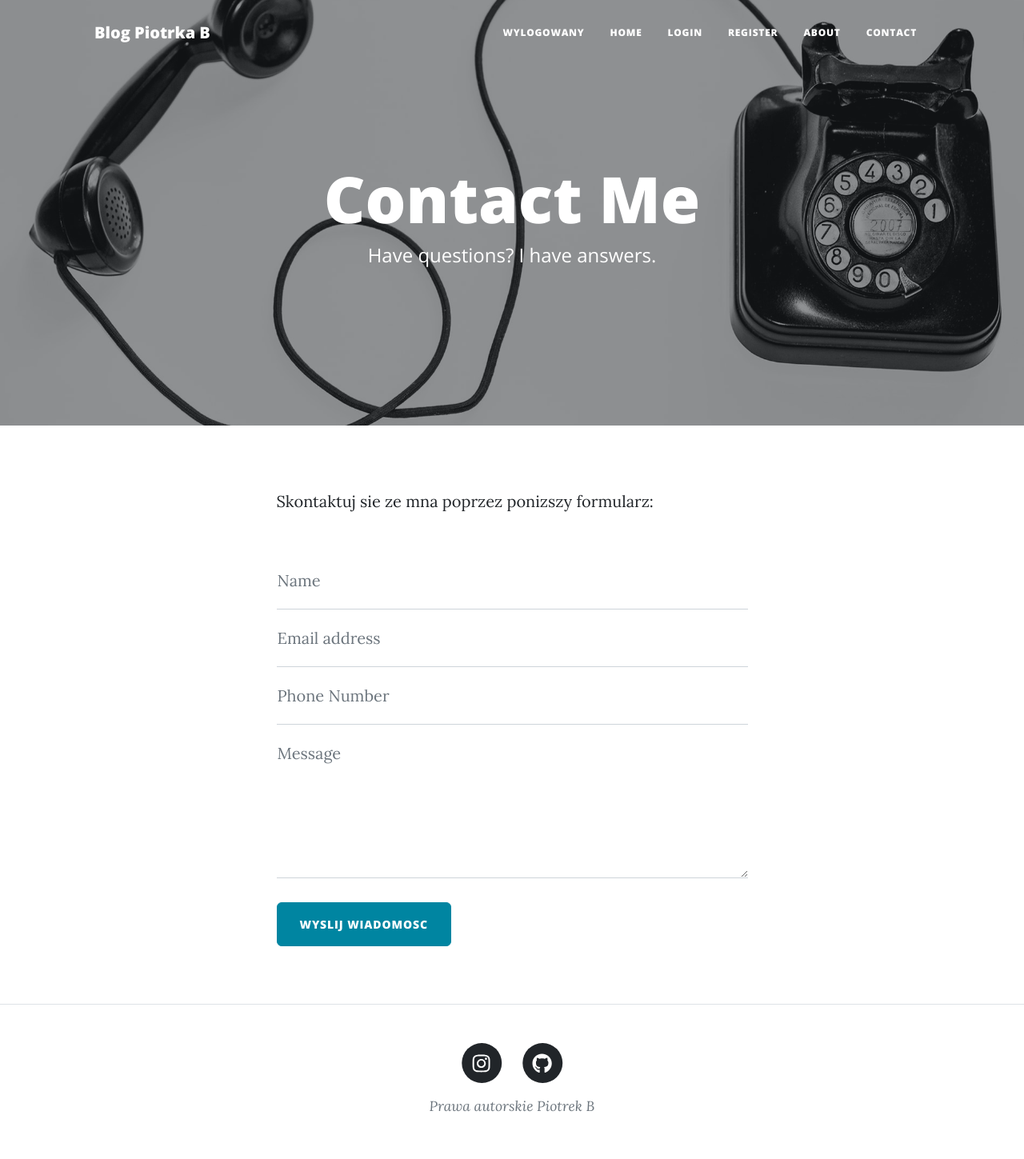
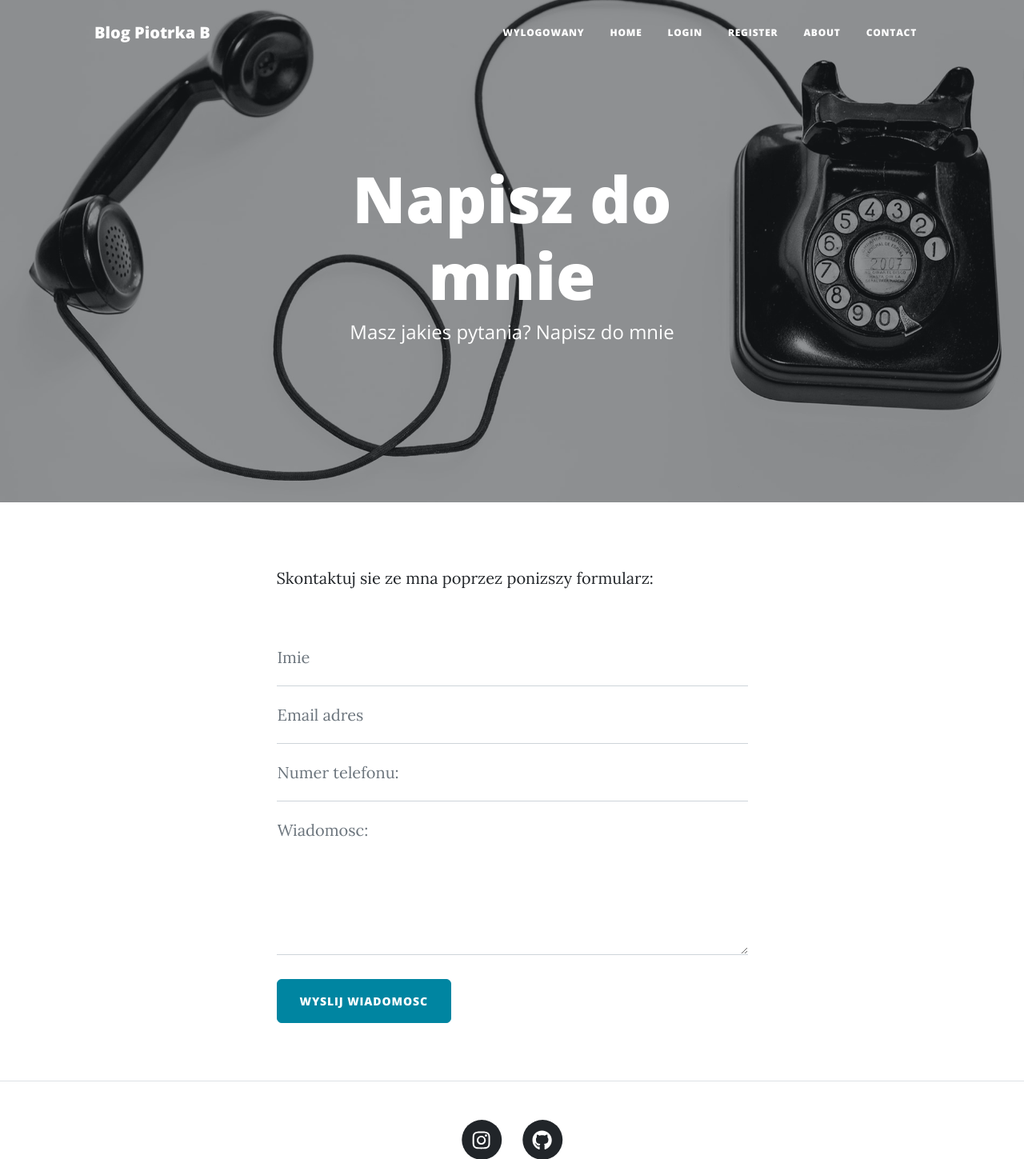
Before and after one commit to gumissek/66.blog-logowanie-online, a Flask app: page /contact in a window 1280 px wide. Shown: the top 1449 px of the page at 80% size. Before the commit the page ends 1390 px from the top, so only its background shows below. Run offline with Flask 3, Linux system fonts and the light colour scheme; some libraries are stand-ins or nearby versions.

Commit message:
modify add_new_post modify pages index.html;contact.html;make-post.html;post-html

```diff
--- a/forms.py
+++ b/forms.py
@@ -11,7 +11,7 @@ class CreatePostForm(FlaskForm):
     subtitle = StringField("Subtitle", validators=[DataRequired()])
     img_url = StringField("Blog Image URL", validators=[DataRequired(), URL()])
     body = CKEditorField("Blog Content", validators=[DataRequired()])
-    submit = SubmitField("Submit Post")
+    submit = SubmitField("Dodaj post")
 
 
 # TODO: Create a RegisterForm to register new users
--- a/main.py
+++ b/main.py
@@ -194,7 +194,7 @@ def add_new_post():
         subtitle = request.form['subtitle']
         img_url = request.form['img_url']
         body = request.form['body']
-        current_date = datetime.datetime.today()
+        current_date = datetime.datetime.today().strftime('%Y-%m-%d')
         new_post = BlogPost(title=title, subtitle=subtitle, date=current_date, img_url=img_url, body=body,
                             author_id=current_user.id)
         db.session.add(new_post)
@@ -260,4 +260,4 @@ def contact():
 
 
 if __name__ == "__main__":
-    app.run(debug=False, port=5002)
+    app.run(debug=True, port=5002)
--- a/templates/about.html
+++ b/templates/about.html
@@ -9,8 +9,8 @@
     <div class="row gx-4 gx-lg-5 justify-content-center">
       <div class="col-md-10 col-lg-8 col-xl-7">
         <div class="page-heading">
-          <h1>About Me</h1>
-          <span class="subheading">This is what I do.</span>
+          <h1>O mnie</h1>
+          <span class="subheading">Troche o mnie.</span>
         </div>
       </div>
     </div>
--- a/templates/contact.html
+++ b/templates/contact.html
@@ -12,9 +12,9 @@
           {% if msg_sent: %}
           <h1>Successfully sent your message</h1>
           {% else: %}
-          <h1>Contact Me</h1>
+          <h1>Napisz do mnie</h1>
           {% endif %}
-          <span class="subheading">Have questions? I have answers.</span>
+          <span class="subheading">Masz jakies pytania? Napisz do mnie</span>
         </div>
       </div>
     </div>
@@ -54,7 +54,7 @@
                 placeholder="Enter your name..."
                 required
               />
-              <label for="name">Name</label>
+              <label for="name">Imie</label>
             </div>
             <div class="form-floating">
               <input
@@ -65,7 +65,7 @@
                 placeholder="Enter your email..."
                 required
               />
-              <label for="email">Email address</label>
+              <label for="email">Email adres</label>
             </div>
             <div class="form-floating">
               <input
@@ -76,7 +76,7 @@
                 placeholder="Enter your phone number..."
                 required
               />
-              <label for="phone">Phone Number</label>
+              <label for="phone">Numer telefonu:</label>
             </div>
             <div class="form-floating">
               <textarea
@@ -87,7 +87,7 @@
                 required
                 style="height: 12rem"
               ></textarea>
-              <label for="message">Message</label>
+              <label for="message">Wiadomosc:</label>
             </div>
             <br />
             <button
--- a/templates/make-post.html
+++ b/templates/make-post.html
@@ -13,10 +13,10 @@ include "header.html" %}
           {% if is_edit: %}
           <h1>Edit Post</h1>
           {% else: %}
-          <h1>New Post</h1>
+          <h1>NOWY POST</h1>
           {% endif %}
           <span class="subheading"
-            >You're going to make a great blog post!</span
+            >Tworzenie nowego posta!</span
           >
         </div>
       </div>
--- a/templates/post.html
+++ b/templates/post.html
@@ -9,9 +9,9 @@
           <h1>{{ post.title }}</h1>
           <h2 class="subheading">{{ post.subtitle }}</h2>
           <span class="meta"
-            >Posted by
+            >Zamieszczone przez:
             <a href="#">{{ post.author.name }}</a>
-            on {{ post.date }}
+            dnia: {{ post.date }}
           </span>
         </div>
       </div>
@@ -31,7 +31,7 @@
           <a
             class="btn btn-primary float-right"
             href="{{url_for('edit_post', post_id=post.id)}}"
-            >Edit Post</a
+            >Edytuj post</a
           >
         </div>
         {%endif%}
```
Also changed, not shown: templates/index.html (+6 -6 lines).
